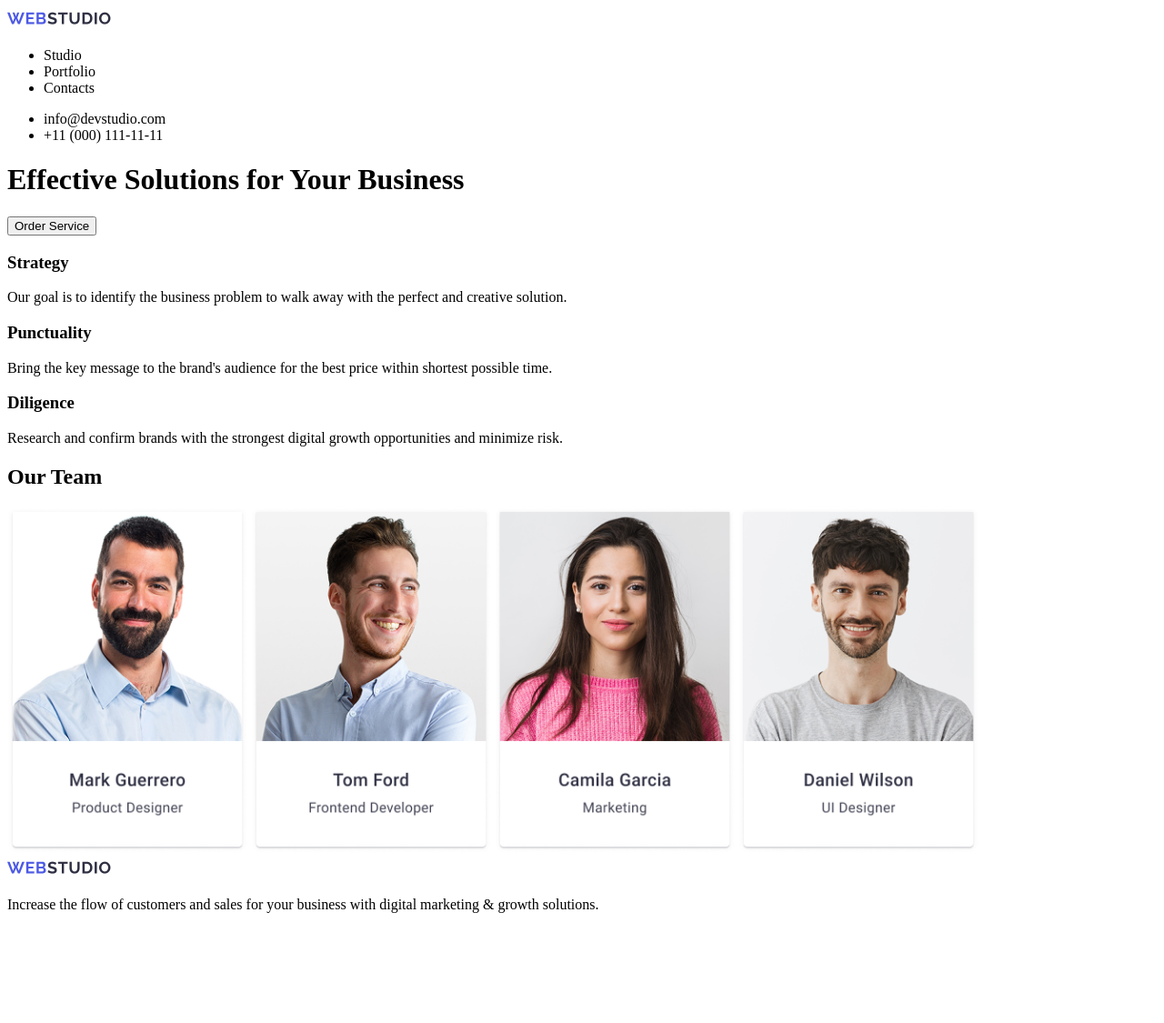
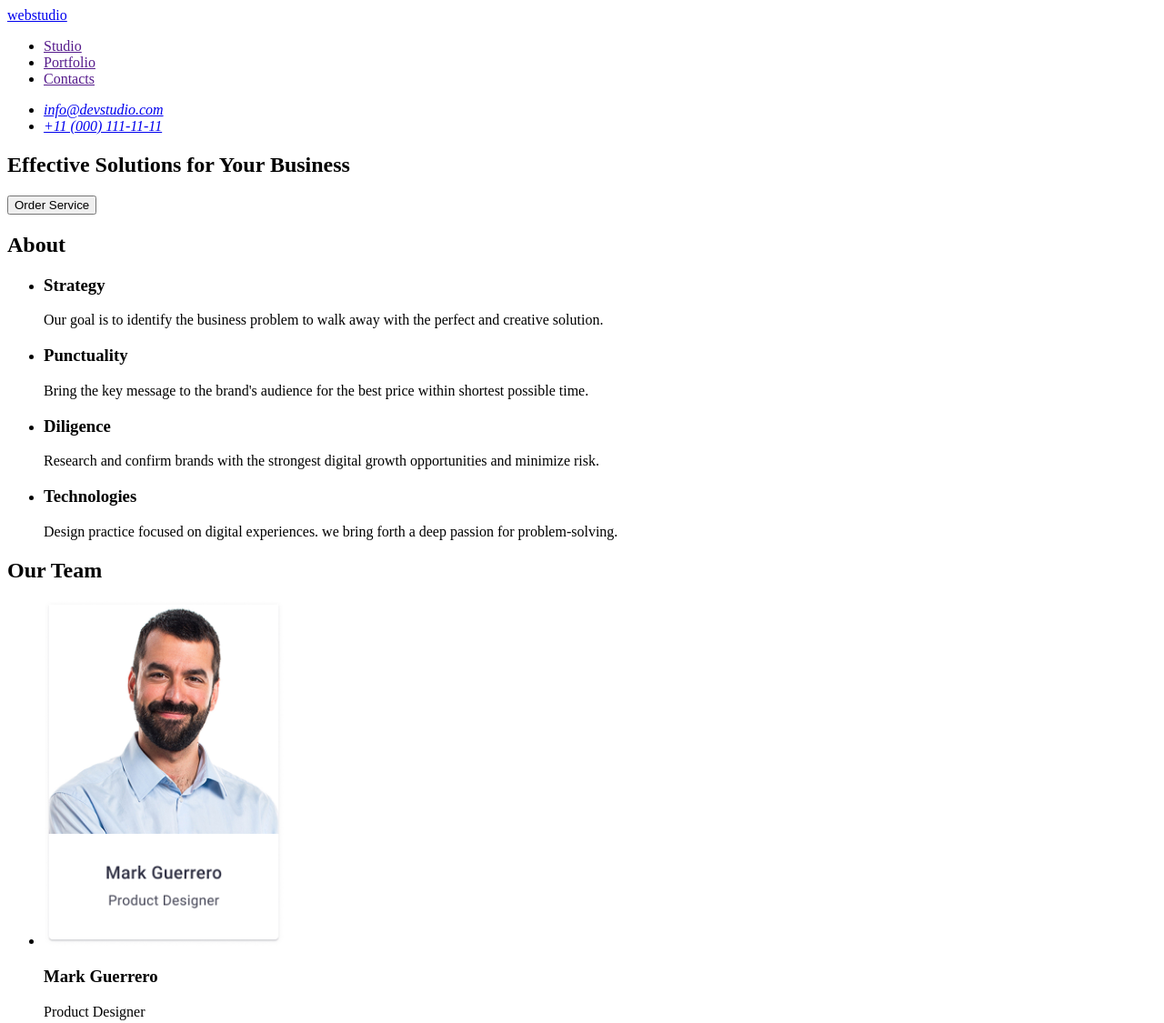
Before and after one commit to iremguldivarci/goit-markup-hw-01, a plain HTML site: page index.html in a window 1280 px wide. Shown: the top 1125 px of the page at 91% size. Before the commit the page ends 1020 px from the top, so only its background shows below. Drawn offline with Linux system fonts and the light colour scheme.

Commit message:
Update index.html

```diff
--- a/index.html
+++ b/index.html
@@ -4,65 +4,120 @@
     <meta charset="utf-8" />
     <title>webstudio</title>
     </head>
+
     <body>
         <header>
+
             <nav>
-              <img
-              src="/images/Logo.jpg" alt="Webstudio Logo" width="115" height="24"
-              />
+              <a href="/images/Logo.jpg">webstudio</a>
+
                 <ul>
-                    <li>Studio</li>
-                    <li>Portfolio</li>
-                    <li>Contacts</li>
+                    <li><a href="">Studio</a></li>
+                    <li><a href="">Portfolio</a</li>
+                    <li><a href="">Contacts</a></li>
                 </ul>
-                <div>
+            </nav>
+
+                <address>
                     <ul>
-                        <li>info@devstudio.com</li>
-                        <li>+11 (000) 111-11-11</li>
+                        <li><a href="mailto:info@devstudio.com">info@devstudio.com</a></li>
+                        <li><a href="tel:+110001111111">+11 (000) 111-11-11</a></li>
                     </ul>
-                </div>
-            </nav>
+                </address>
+
+        </header>
+
+        <main>
+
+            <section>
                 <h1>Effective Solutions for Your Business</h1>
                 <button type="button">Order Service</button>
-        </header>
-        <main>
+            </section>
+
             <section>
+                <h2>About</h2>
+                <ul>
+                    <li>
                         <h3>Strategy</h3>
                         <p>
                             Our goal is to identify the business problem to walk away with the perfect and creative solution.
                         </p>
+                    </li>
+                    <li>
                         <h3>Punctuality</h3>
                         <p>
                         Bring the key message to the brand's audience for the best price within shortest possible time.
                         </p>
+                    </li>
+                    <li>
                         <h3>Diligence</h3>
                         <p>
                             Research and confirm brands with the strongest digital growth opportunities and minimize risk.
                         </p>
+                    </li>
+                    <li>
+                        <h3>Technologies</h3>
+                        <p>
+                            Design practice focused on digital experiences. we bring forth a deep passion for problem-solving.
+                        </p>
+                    </li>
+                </ul>
             </section>
+
             <section>
                 <h2>Our Team</h2>
+                <ul>
+                    <li>
                         <img
-                src="/images/TeamCard1.jpg" alt="Team Card 1" width="264" height="380"
+                        src="/images/TeamCard1.jpg"
+                        alt="Team Card 1"
+                        width="264"
+                        height="380"
                         />
+                        <h3>Mark Guerrero</h3>
+                        <p>Product Designer</p>
+                    </li>
+                    <li>
                         <img
-                src="/images/TeamCard2.jpg" alt="Team Card 2" width="264" height="380"
+                        src="/images/TeamCard2.jpg"
+                        alt="Team Card 2"
+                        width="264"
+                        height="380"
                         />
-                <img
-                src="/images/TeamCard3.jpg" alt="Team Card 3" width="264" height="380"
+                        <h3>Tom Ford</h3>
+                        <p>Frontend Developer</p>
+                    </li>
+                    <li>
+                        <img src="/images/TeamCard3.jpg"
+                        alt="Team Card 3"
+                        width="264"
+                        height="380"
                         />
-                <img
-                src="/images/TeamCard4.jpg" alt="Team Card 4" width="264" height="380"
+                        <h3>Camila Garcia</h3>
+                        <p>Marketing</p>
+                    </li>
+                    <li>
+                        <img src="/images/TeamCard4.jpg"
+                        alt="Team Card 4"
+                        width="264"
+                        height="380"
                         />
+                        <h3>Daniel Wilson</h3>
+                        <p>UI Designer</p>
+                    </li>
+                </ul>
             </section>
+
         </main>
+
         <footer>
-            <img
-            src="/images/Logo.jpg" alt="Webstudio Logo" width="115" height="24"
-            />
+
+            <a href="/images/Logo.jpg">webstudio</a>
+
             <p>
                 Increase the flow of customers and sales for your business with digital marketing & growth solutions.
             </p>
+
         </footer>
     </body>
 </html>
```
Lines whose indentation alone changed are shown as unchanged.
